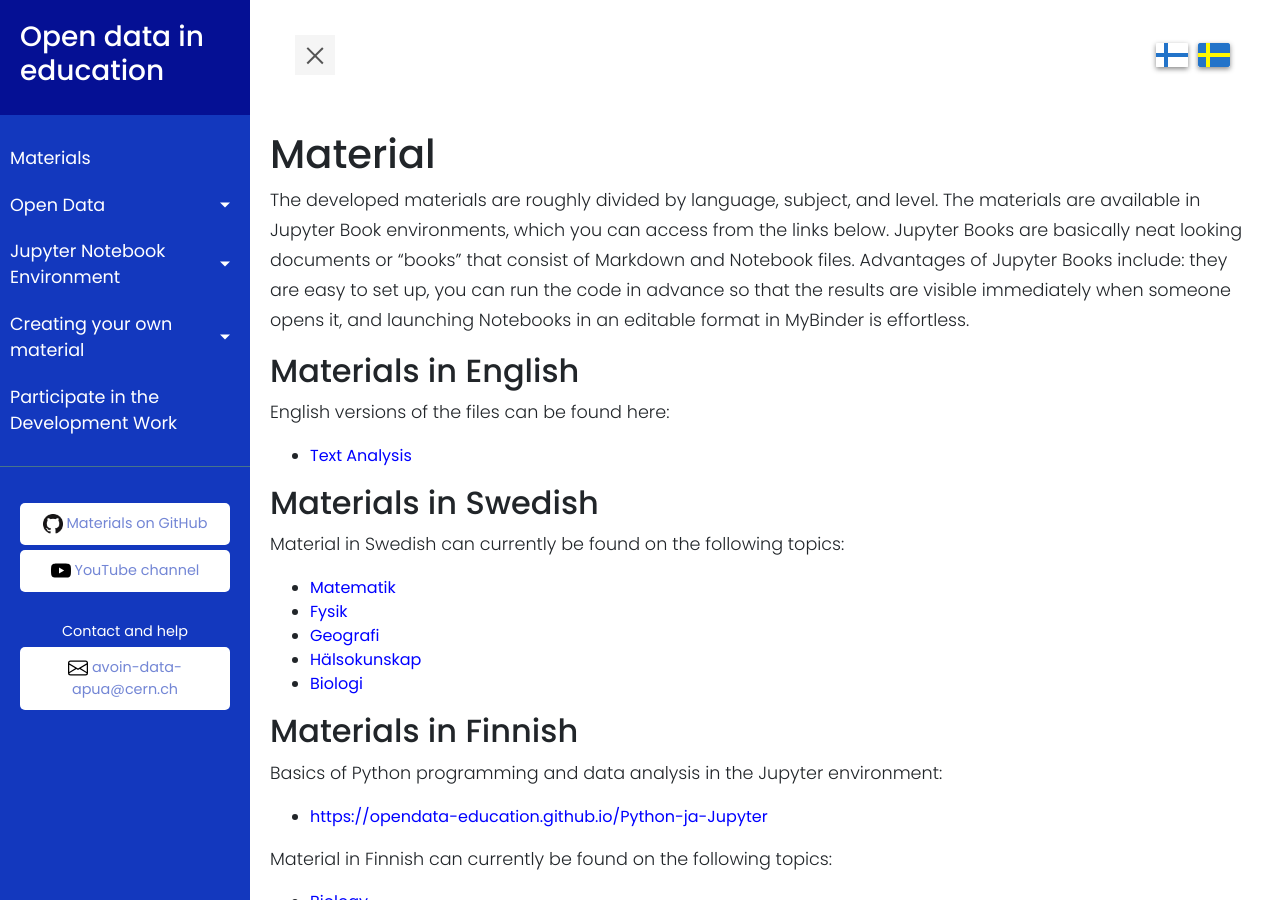
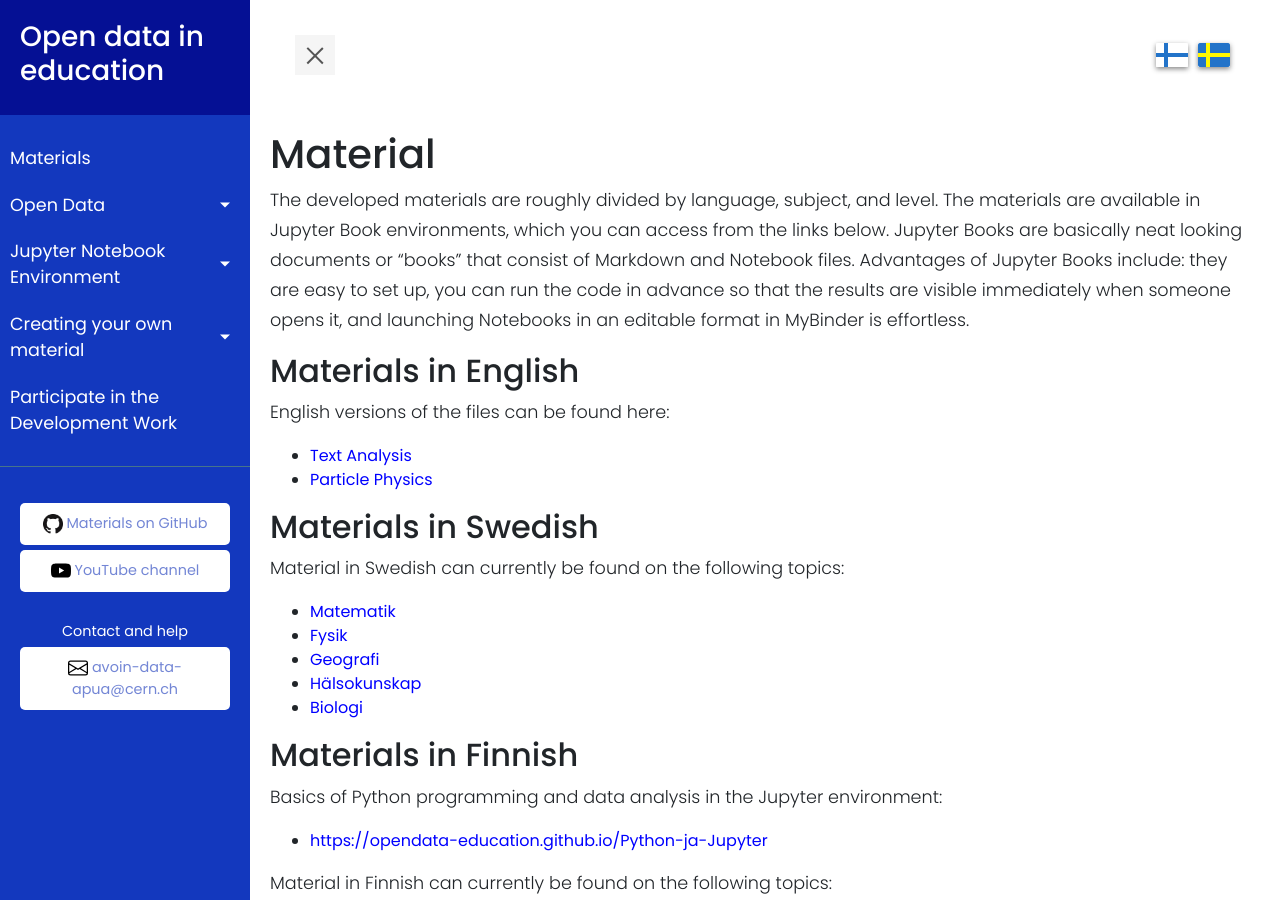
Before and after one commit to fystiedekasvatus/fystiedekasvatus.github.io, a Jekyll site: the page built from en/materiaalit.md, in a window 1280 px wide and 900 px high. Built offline with Jekyll 4.4.1, drawn with Linux system fonts in a browser that asks for light colours; nearby versions of some CDN libraries.

Commit message:
Update materiaalit.md

```diff
--- a/en/materiaalit.md
+++ b/en/materiaalit.md
@@ -12,6 +12,7 @@ The developed materials are roughly divided by language, subject, and level. The
 
 English versions of the files can be found here:
 - <a href="https://opendata-education.github.io/Languages" target="_blank">Text Analysis</a>
+- <a href="https://opendata-education.github.io/en_Physics/intro.html" target="_blank">Particle Physics</a>
 
 ## Materials in Swedish
 
```
